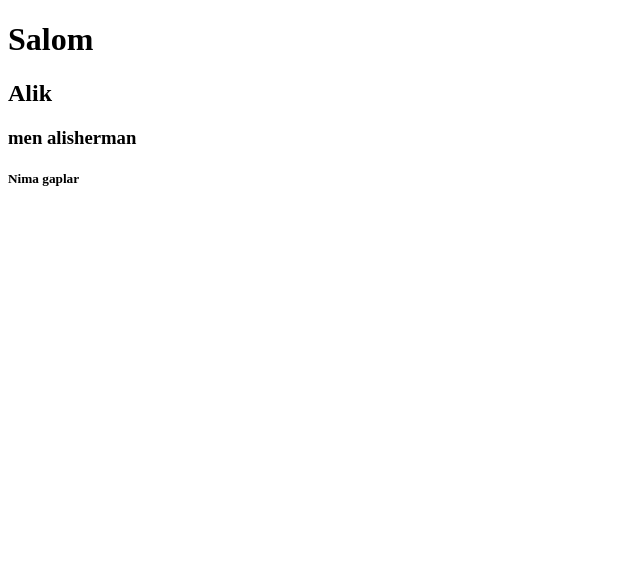
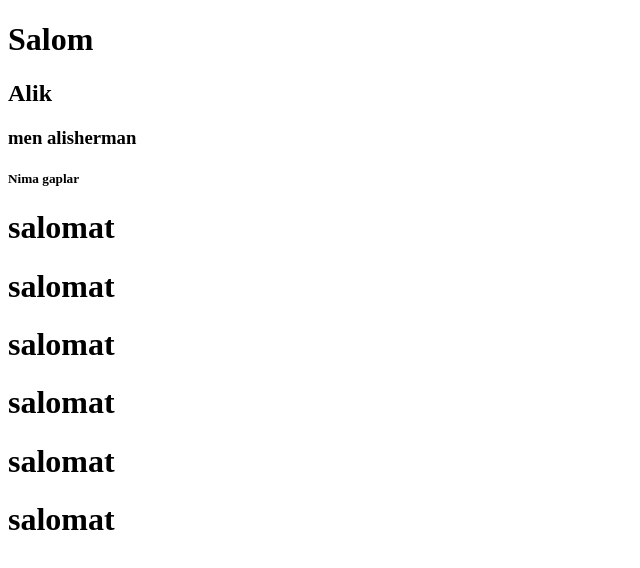
Before and after one commit to alisher-devlog/n-25, a plain HTML site: page index.html in a window 1280 px wide. Shown: the whole page, without its empty margins (0-640 px from the left). Drawn offline with Linux system fonts and the light colour scheme.

Commit message:
some updates

```diff
--- a/index.html
+++ b/index.html
@@ -12,5 +12,11 @@
         <div>
             <h5>Nima gaplar</h5>
         </div>
+        <h1>salomat</h1>
+        <h1>salomat</h1>
+        <h1>salomat</h1>
+        <h1>salomat</h1>
+        <h1>salomat</h1>
+        <h1>salomat</h1>
     </body>
 </html>
```
